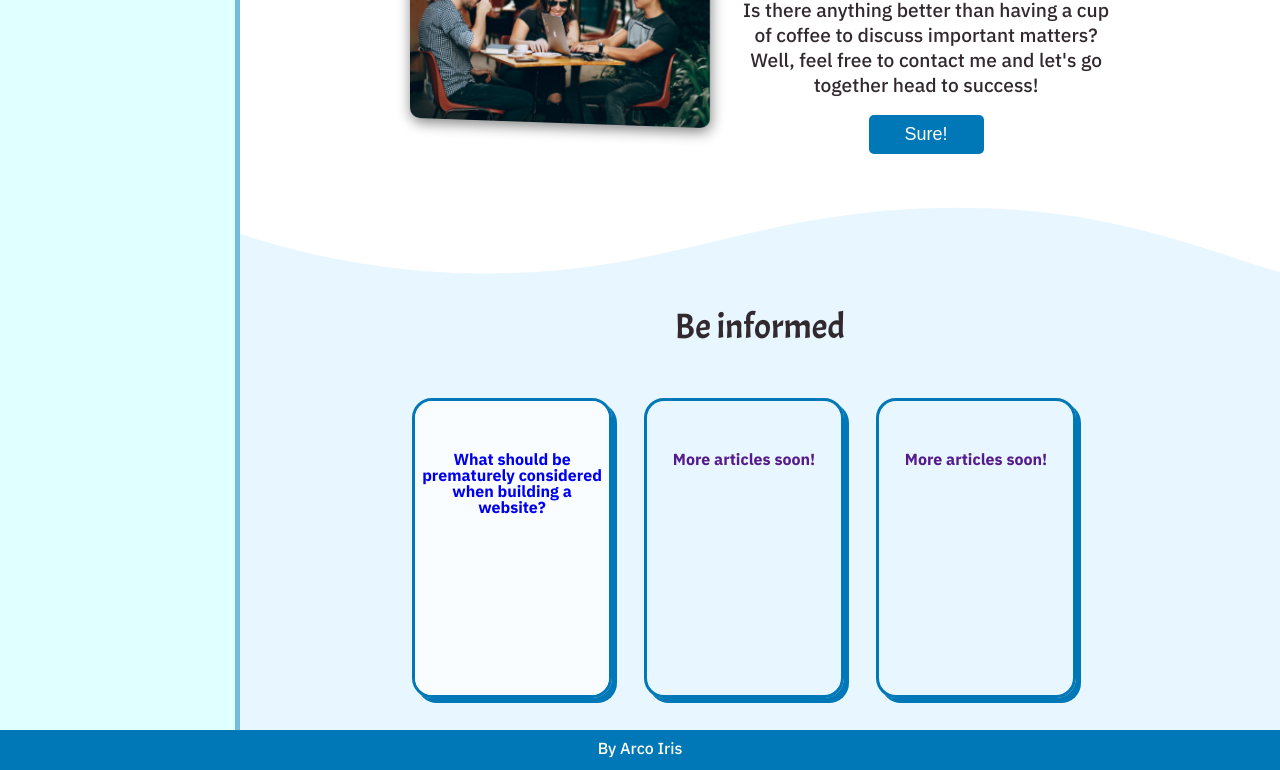
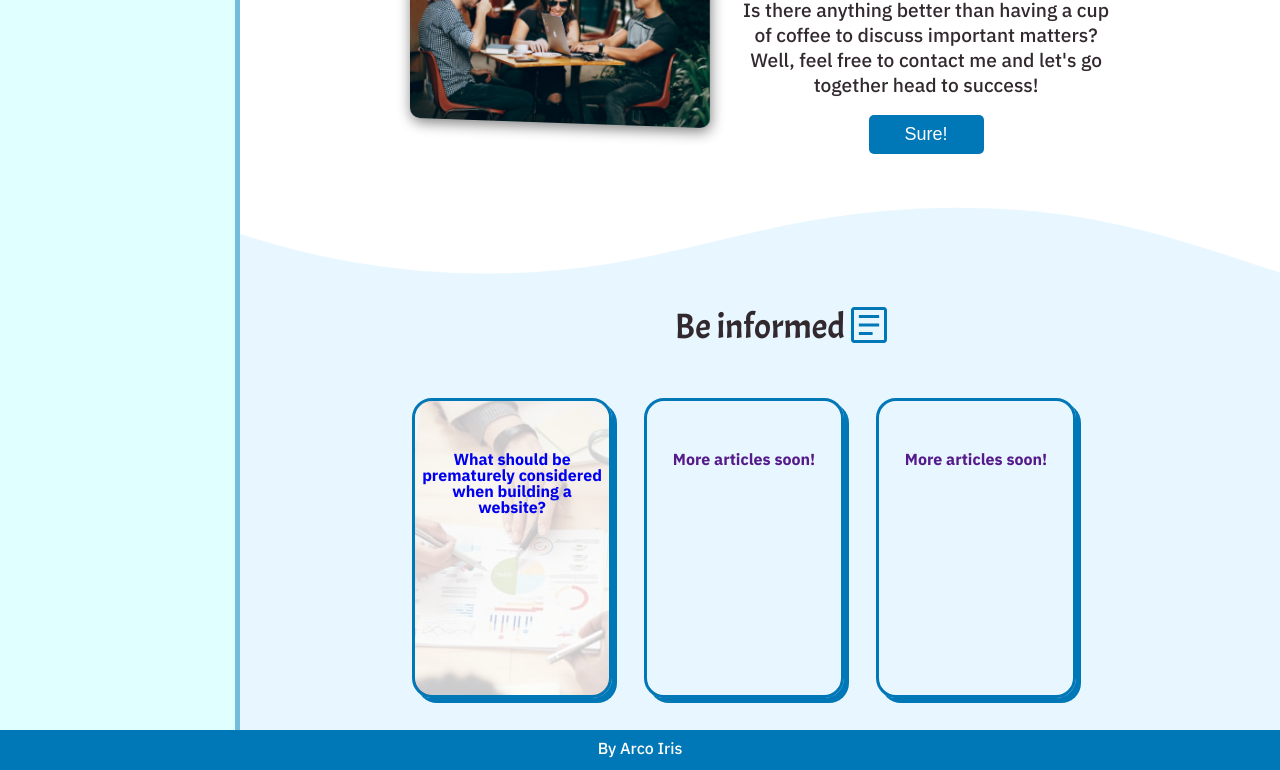
Before and after one commit to arcoirissantos/front-end-ebac, a plain HTML site: page html-css/homepage.html in a window 1280 px wide. Shown: the part 560-1330 px from the top of the page. Drawn offline with Linux system fonts and the light colour scheme; the site is published under a folder, as on GitHub Pages, so addresses that start at the root find nothing.

Commit message:
solve path problems

```diff
--- a/html-css/CSS/articles.css
+++ b/html-css/CSS/articles.css
@@ -42,13 +42,13 @@ main a{
 }
 
 .article1 {
-    background-image: url(/html-css/images/Articles/Article1/planning_a_website/planning_a_website_ybuetq_c_scale\,w_586.jpg);
+    background-image: url(../images/Articles/Article1/planning_a_website/planning_a_website_ybuetq_c_scale\,w_586.jpg);
     background-position: center;
     overflow: hidden;
   }
   .article p{
     background-color: #ffffffc6;
-    padding: 40px;
+    padding: 30px;
   }
 
 @media (max-width:400px){
--- a/html-css/CSS/hompage.css
+++ b/html-css/CSS/hompage.css
@@ -239,7 +239,7 @@
 }
 
 .article1 {
-  background-image: url(/html-css/images/Articles/Article1/planning_a_website/planning_a_website_ybuetq_c_scale\,w_586.jpg);
+  background-image: url(../images/Articles/Article1/planning_a_website/planning_a_website_ybuetq_c_scale\,w_586.jpg);
   background-position: center;
   overflow: hidden;
 }
--- a/html-css/homepage.html
+++ b/html-css/homepage.html
@@ -127,10 +127,10 @@
 				</svg>
 			</div>
 
-			<h2>Be informed <img src="/html-css/images/article_icon.svg" alt=""></h2>
+			<h2>Be informed <img src="images/article_icon.svg" alt=""></h2>
 
 			<div class="content">
-				<a href="/html-css/Articles/article1.html"><div class="article article1"> <p> What should be prematurely considered when building a website?</p></div></a>
+				<a href="Articles/article1.html"><div class="article article1"> <p> What should be prematurely considered when building a website?</p></div></a>
 
 				<a href=""><div class="article article2"><p>More articles soon!</p> </div></a>
 
```
Also changed, not shown: html-css/articles.html (+1 -1 lines).
